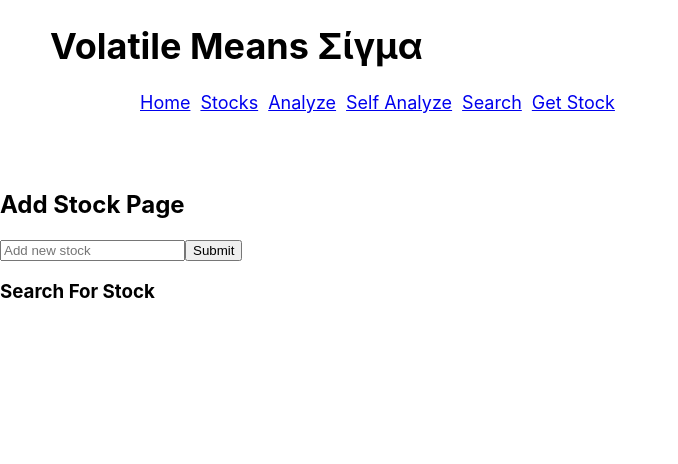
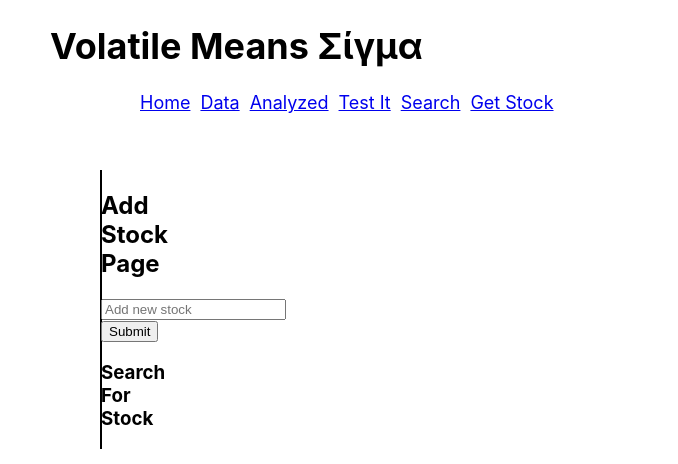
Before and after one commit to MatiStein/AppReact-volatile, a React (Create React App) app: page /find_stock in a window 1280 px wide. Shown: the top 464 px of the page, without its empty margins (0-678 px from the left). Built offline with nearby package versions, Linux system fonts and the light colour scheme.

Commit message:
Get_Stock.css

```diff
--- a/src/page_layout/Navbar.tsx
+++ b/src/page_layout/Navbar.tsx
@@ -11,18 +11,18 @@ function Navbar() {
             <nav>
                 <ul className="header-list">
                     <NavLink to="/home">Home</NavLink>
-                    <NavLink to="/stocks">Stocks</NavLink>
-                    <NavLink to="/analyze">Analyze</NavLink>
-                    <NavLink to="/self_analyze">Self Analyze</NavLink>
+                    <NavLink to="/stocks">Data</NavLink>
+                    <NavLink to="/analyze">Analyzed</NavLink>
+                    <NavLink to="/self_analyze">Test It</NavLink>
                     <NavLink to="/search">Search</NavLink>
                     <NavLink to="/find_stock">Get Stock</NavLink>
                 </ul>
             </nav>
             <nav>
                 <ul className="header-auth">
-                    <NavLink to="/support">Support</NavLink>
                     <NavLink to="/login">Login</NavLink>
                     <NavLink to="/register">Register</NavLink>
+                    <NavLink to="/support">Support</NavLink>
                 </ul>
             </nav>
         </div>
--- /dev/null
+++ b/src/pages/AddStockPage/AddStockPage.css
@@ -0,0 +1,7 @@
+.AddStockPage{
+    border-style: solid;
+    border-width: 1px;
+    text-align: center;
+    margin-left: 100px;
+    margin-right:1200px;
+}
--- a/src/pages/AddStockPage/AddStockPage.tsx
+++ b/src/pages/AddStockPage/AddStockPage.tsx
@@ -1,6 +1,8 @@
 import axios from 'axios'
 import React, { useState } from 'react'
 import config from '../../Utils/Config'
+import './AddStockPage.css'
+
 
 
 const AddStockPage = () => {
@@ -15,7 +17,7 @@ const AddStockPage = () => {
         }).catch((error) => setResult(error.response.data))
     }
     return (
-        <div>
+        <div className='AddStockPage'>
             <h2>Add Stock Page</h2>
             <input onChange={(e) => {setStockTicker(e.target.value)}} type="text" placeholder="Add new stock" />
             <button onClick={addNewStock}>Submit</button>
--- a/src/pages/AnalyzePage/AnalyzePage.css
+++ b/src/pages/AnalyzePage/AnalyzePage.css
@@ -1,4 +1,20 @@
 .stocks-page-container {
-    display: flex;
-    gap:50px;
+display: flex;
+gap: 50px;
 }
+table {
+font-family: arial, sans-serif;
+border-collapse: collapse;
+width: 100%;
+}
+
+td,
+th {
+border: 1px solid #dcdada;
+text-align: center;
+padding: 8px;
+}
+
+tr:nth-child(even) {
+width: 180px;
+}
```
Also changed, not shown: src/pages/SelfAnalyzePage/components/SelfAnalyzeDetails.css (+16 -0 lines), src/App.css (line endings or trailing spaces).
